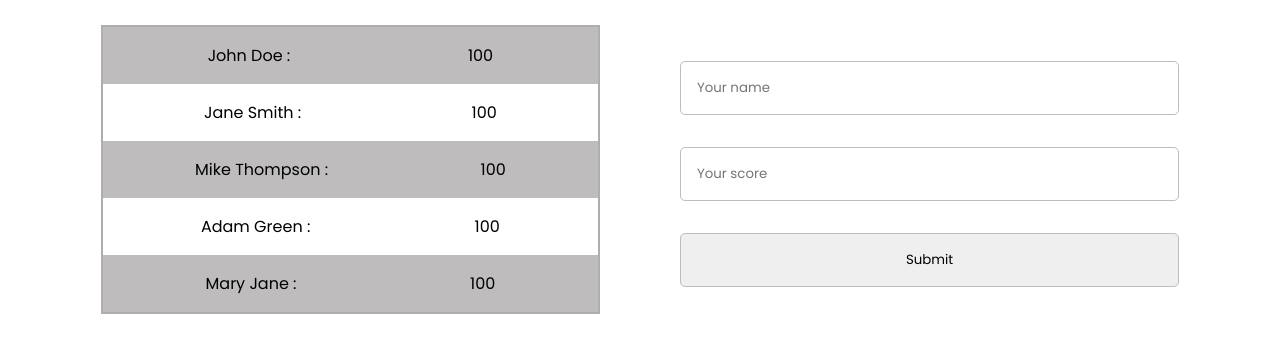
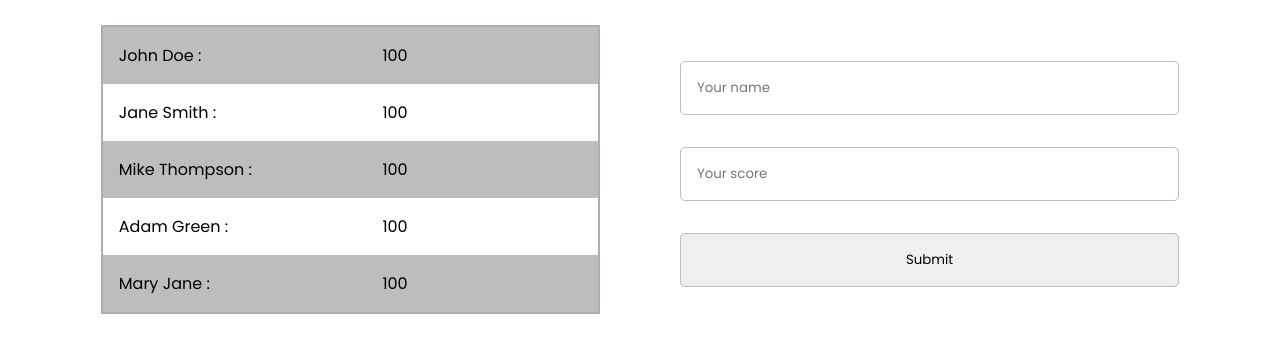
Before and after one commit to billionsjoel/leaderboard-app, a website built with webpack: page src/index.html in a window 1280 px wide. Shown: the part 335-688 px from the top of the page. Built offline with nearby package versions, Linux system fonts and the light colour scheme.

Commit message:
Add app screenshot

```diff
--- a/src/css/style.scss
+++ b/src/css/style.scss
@@ -40,10 +40,15 @@ h1 {
 
     & li {
       display: flex;
-      justify-content: space-around;
+      justify-content: flex-start;
       align-items: center;
       padding: 1rem;
       width: 100%;
+      gap: 4rem;
+
+      & span {
+          width: 50%;
+        }
     }
   }
 }
```
Also changed, not shown: README.md, app-screenshot1.png (added).
